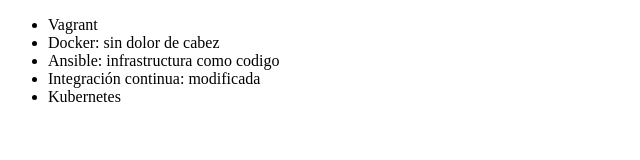
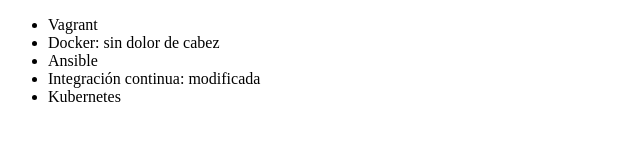
Before and after one commit to jorgefra/git_alura, a plain HTML site: page index.html in a window 1280 px wide. Shown: the whole page, without its empty margins (0-640 px from the left). Drawn offline with Linux system fonts and the light colour scheme.

Commit message:
Revert "curso de ansible modificado" Por que falto tildes en el titulo. This reverts commit 87f7fcb5ec81e2ee182c181119141bcb132d7154.

```diff
--- a/index.html
+++ b/index.html
@@ -8,7 +8,7 @@
      <ul>
          <li> Vagrant </li>
          <li> Docker: sin dolor de cabez</li>
-         <li> Ansible: infrastructura como codigo</li>
+         <li> Ansible </li>
          <li> Integración continua: modificada</li>
          <li>Kubernetes</li>
      </ul>
```
